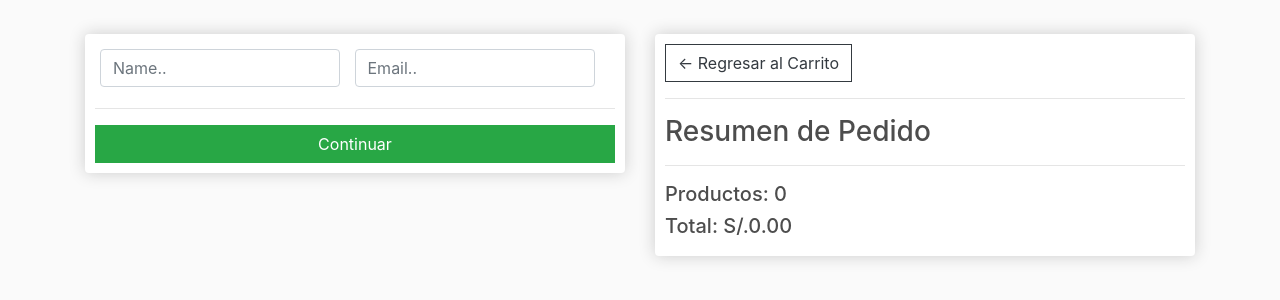
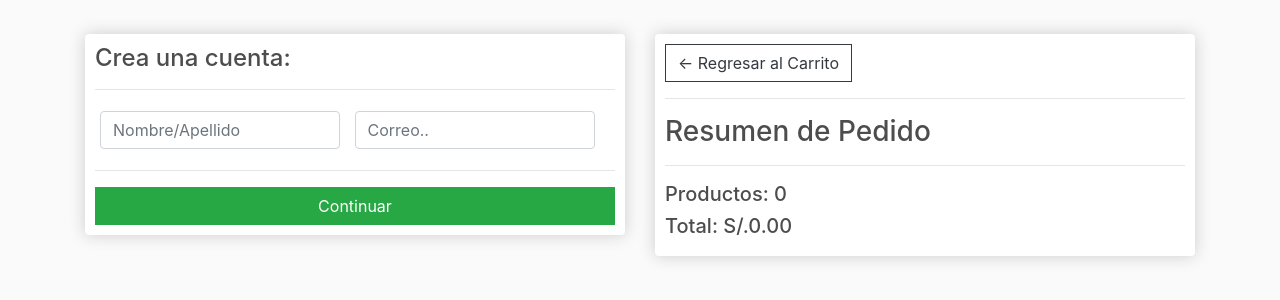
Before and after one commit to JacobMolina-me/CapstoneProject, a Django app: page /checkout/ in a window 1280 px wide. Shown: the part 57-357 px from the top of the page. Run offline with Django 3.2, Linux system fonts and the light colour scheme; some libraries are stand-ins or nearby versions.

Commit message:
update 4/11 -1

```diff
--- a/ecommerce/store/templates/store/checkout.html
+++ b/ecommerce/store/templates/store/checkout.html
@@ -6,35 +6,39 @@
 			<div class="box-element" id="form-wrapper">
 				<form id="form">
 					<div id="user-info">
+
+						<h4>Crea una cuenta:</h4>
+						<hr>
 						<div class="form-field">
-							<input required class="form-control" type="text" name="name" placeholder="Name..">
+							<input required class="form-control" type="text" name="name" placeholder="Nombre/Apellido">
 						</div>
 						<div class="form-field">
-							<input required class="form-control" type="email" name="email" placeholder="Email..">
+							<input required class="form-control" type="email" name="email" placeholder="Correo..">
 						</div>
-
 
 					</div>
 
 					<div id="shipping-info">
 						<hr>
-						<p>Información de Envio:</p>
+						<p>Información de Envio</p>
 						<hr>
 						<div class="form-field">
 							<input class="form-control" type="text" name="address" placeholder="Dirección">
 						</div>
 						<div class="form-field">
-							<input class="form-control" type="text" name="city" placeholder="Ciudad">
+							<input class="form-control" type="text" name="city" placeholder="Distrito">
 						</div>
 						<div class="form-field">
-							<input class="form-control" type="text" name="state" placeholder="Region/Provincia">
+							<input class="form-control" type="text" name="state" placeholder="Provincia">
 						</div>
 						<div class="form-field">
 							<input class="form-control" type="text" name="zipcode" placeholder="Código Postal">
 						</div>
+
 						<div class="form-field">
 							<input class="form-control" type="text" name="country" placeholder="Referencia">
 						</div>
+
 					</div>
 
 					<hr>
--- a/ecommerce/store/templates/store/store.html
+++ b/ecommerce/store/templates/store/store.html
@@ -1,6 +1,8 @@
 {% extends 'store/main.html' %}
 {% load static %}
 {% block content %}
+
+
 	<div class="row">
 		{% for product in products %}
             <div class="col-lg-4">
--- a/ecommerce/store/views.py
+++ b/ecommerce/store/views.py
@@ -13,6 +13,7 @@ def store(request):
 	items = data['items']
 
 	products = Product.objects.all()
+
 	context = {'products':products, 'cartItems':cartItems}
 	return render(request, 'store/store.html', context)
 
```
Also changed, not shown: ecommerce/store/models.py (+2 -6 lines), ecommerce/db.sqlite3, ecommerce/store/migrations/0011_auto_20201103_1707.py (added).
